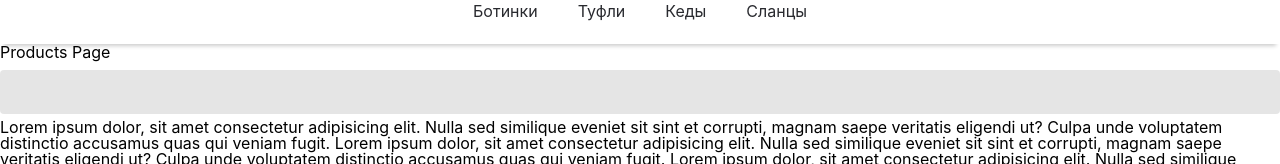
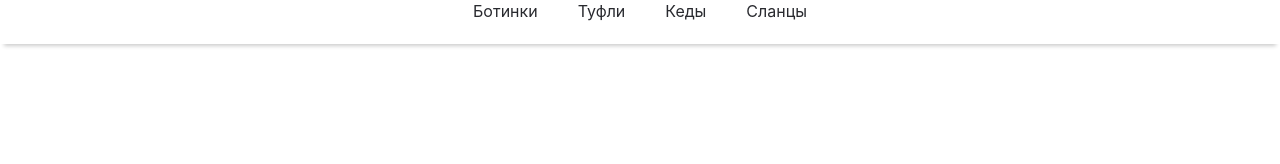
Before and after one commit to lukasemperfi/online-shop, a React (Create React App) app: page / in a window 1280 px wide. Shown: the part 332-496 px from the top of the page. Built offline with nearby package versions, Linux system fonts and the light colour scheme.

Commit message:
removed comments

```diff
--- a/src/components/ResponsiveAppBar/ResponsiveAppBar.tsx
+++ b/src/components/ResponsiveAppBar/ResponsiveAppBar.tsx
@@ -21,7 +21,6 @@ export const ResponsiveAppBar: FC = () => {
     const [isMenuOpen, setIsMenuOpen] = useState(false)
 
     const handleMenuOpen = () => setIsMenuOpen(!isMenuOpen)
-console.log('render resp app bar');
 
     return (
         <Styled.ResponsiveAppBar ref={responsiveAppBarRef}>
--- a/src/components/UserMenu/UserMenu.tsx
+++ b/src/components/UserMenu/UserMenu.tsx
@@ -17,7 +17,6 @@ export const UserMenu = () => {
 
     // const handleIsCartPopupOpen = () => setIsCartPopupOpen(true)
     // const handleIsCartPopupClose = () => setIsCartPopupOpen(false)
-console.log('render user menu');
 
     return (
         <>
--- a/src/navigation/AppRouter.tsx
+++ b/src/navigation/AppRouter.tsx
@@ -1,35 +1,44 @@
 import { Routes, Route, useRoutes, Navigate } from 'react-router-dom';
-import { LoginForm } from '../components/LoginForm/LoginForm';
 import { MainLayout } from '../components/MainLayout/MainLayout';
+import { AdminPage } from '../pages/AdminPage';
 import { PageNotFound } from '../pages/PageNotFound';
+import { ProductDetails } from '../pages/ProductDetails';
 import { ProductsPage } from '../pages/ProductsPage';
-import { MainRoutes } from './routeNames';
+import { PublicRoutes } from './routeNames';
 
 
 export const AppRouter = () => {
-	// const not = {
-	// 	path: '*',
-	// 	element: <PageNotFound />,
-	// }
-	// const mainRoutes = {
-	// 	path: '/',
-	// 	element: <MainLayout />,
-	// 	children: [
-	// 		{ path: '*', element: <Navigate to='/404' /> },
-	// 		{ path: '404', element: <PageNotFound /> },
-	// 	],
-	// };
 
-	//   const routing = useRoutes([mainRoutes]);
-	// return routing
+	const productsRoutes = [
+		{ path: 'products', element: <ProductsPage /> },
+		{ path: 'products/:id', element: <ProductDetails /> },
+	];
 
-	return (
-		<Routes>
-			<Route path={MainRoutes.MainLayout} element={<MainLayout />}>
-				<Route path='/' element={<ProductsPage />} />
-			</Route>
-			<Route path='*' element={<PageNotFound />} />
-		</Routes>
-	)
+	const privateAdminRoutes = [
+		{ path: 'admin', element: <AdminPage /> },
+	];
+
+	const mainRoutes = {
+		path: '/',
+		element: <MainLayout />,
+		children: [
+			...productsRoutes,
+			...privateAdminRoutes,
+		],
+	};
+
+	const routes = useRoutes([mainRoutes])
+	return <>{routes}</>
+
+	// return (
+	// 	<Routes>
+	// 		<Route path={PublicRoutes.MainLayout} element={<MainLayout />}>
+	// 			<Route path='products' element={<ProductsPage />} />
+	// 			<Route path='products/:id' element={<ProductDetails />} />
+	// 			<Route path='admin' element={<AdminPage />} />
+	// 		</Route>
+	// 		<Route path='*' element={<PageNotFound />} />
+	// 	</Routes>
+	// )
 
 }
--- /dev/null
+++ b/src/pages/AdminPage.tsx
@@ -0,0 +1,7 @@
+import React from 'react'
+
+export const AdminPage = () => {
+  return (
+    <div>AdminPage</div>
+  )
+}
--- a/src/pages/PageNotFound.tsx
+++ b/src/pages/PageNotFound.tsx
@@ -1,5 +1,3 @@
-import React from 'react'
-
 export const PageNotFound = () => {
   return (
     <div>PageNotFound</div>
--- /dev/null
+++ b/src/pages/ProductDetails.tsx
@@ -0,0 +1,7 @@
+import React from 'react'
+
+export const ProductDetails = () => {
+  return (
+    <div>ProductDetails</div>
+  )
+}
--- a/src/pages/ProductsPage.tsx
+++ b/src/pages/ProductsPage.tsx
@@ -1,55 +1,9 @@
-import React, { ChangeEvent, useState } from 'react'
-import { Input } from '../components/Input/Input'
-
+import { Outlet } from "react-router-dom"
 export const ProductsPage = () => {
-    const [value, setValue] = useState('')
-    const onChange = (event: ChangeEvent<HTMLInputElement>) => setValue(event.target.value)
     return (
         <div>
             Products Page
-            <Input
-                value={value}
-                onChange={onChange}
-            />
-            Lorem ipsum dolor, sit amet consectetur adipisicing elit. Nulla sed similique eveniet sit sint et corrupti, magnam saepe veritatis eligendi ut? Culpa unde voluptatem distinctio accusamus quas qui veniam fugit.
-            Lorem ipsum dolor, sit amet consectetur adipisicing elit. Nulla sed similique eveniet sit sint et corrupti, magnam saepe veritatis eligendi ut? Culpa unde voluptatem distinctio accusamus quas qui veniam fugit.
-            Lorem ipsum dolor, sit amet consectetur adipisicing elit. Nulla sed similique eveniet sit sint et corrupti, magnam saepe veritatis eligendi ut? Culpa unde voluptatem distinctio accusamus quas qui veniam fugit.
-            Lorem ipsum dolor, sit amet consectetur adipisicing elit. Nulla sed similique eveniet sit sint et corrupti, magnam saepe veritatis eligendi ut? Culpa unde voluptatem distinctio accusamus quas qui veniam fugit.
-            Lorem ipsum dolor, sit amet consectetur adipisicing elit. Nulla sed similique eveniet sit sint et corrupti, magnam saepe veritatis eligendi ut? Culpa unde voluptatem distinctio accusamus quas qui veniam fugit.
-            Lorem ipsum dolor, sit amet consectetur adipisicing elit. Nulla sed similique eveniet sit sint et corrupti, magnam saepe veritatis eligendi ut? Culpa unde voluptatem distinctio accusamus quas qui veniam fugit.
-            Lorem ipsum dolor, sit amet consectetur adipisicing elit. Nulla sed similique eveniet sit sint et corrupti, magnam saepe veritatis eligendi ut? Culpa unde voluptatem distinctio accusamus quas qui veniam fugit.
-            Lorem ipsum dolor, sit amet consectetur adipisicing elit. Nulla sed similique eveniet sit sint et corrupti, magnam saepe veritatis eligendi ut? Culpa unde voluptatem distinctio accusamus quas qui veniam fugit.
-            Lorem ipsum dolor, sit amet consectetur adipisicing elit. Nulla sed similique eveniet sit sint et corrupti, magnam saepe veritatis eligendi ut? Culpa unde voluptatem distinctio accusamus quas qui veniam fugit.
-            Lorem ipsum dolor, sit amet consectetur adipisicing elit. Nulla sed similique eveniet sit sint et corrupti, magnam saepe veritatis eligendi ut? Culpa unde voluptatem distinctio accusamus quas qui veniam fugit.
-            Lorem ipsum dolor, sit amet consectetur adipisicing elit. Nulla sed similique eveniet sit sint et corrupti, magnam saepe veritatis eligendi ut? Culpa unde voluptatem distinctio accusamus quas qui veniam fugit.
-            Lorem ipsum dolor, sit amet consectetur adipisicing elit. Nulla sed similique eveniet sit sint et corrupti, magnam saepe veritatis eligendi ut? Culpa unde voluptatem distinctio accusamus quas qui veniam fugit.
-            Lorem ipsum dolor, sit amet consectetur adipisicing elit. Nulla sed similique eveniet sit sint et corrupti, magnam saepe veritatis eligendi ut? Culpa unde voluptatem distinctio accusamus quas qui veniam fugit.
-            Lorem ipsum dolor, sit amet consectetur adipisicing elit. Nulla sed similique eveniet sit sint et corrupti, magnam saepe veritatis eligendi ut? Culpa unde voluptatem distinctio accusamus quas qui veniam fugit.
-            Lorem ipsum dolor, sit amet consectetur adipisicing elit. Nulla sed similique eveniet sit sint et corrupti, magnam saepe veritatis eligendi ut? Culpa unde voluptatem distinctio accusamus quas qui veniam fugit.
-            Lorem ipsum dolor, sit amet consectetur adipisicing elit. Nulla sed similique eveniet sit sint et corrupti, magnam saepe veritatis eligendi ut? Culpa unde voluptatem distinctio accusamus quas qui veniam fugit.
-            Lorem ipsum dolor, sit amet consectetur adipisicing elit. Nulla sed similique eveniet sit sint et corrupti, magnam saepe veritatis eligendi ut? Culpa unde voluptatem distinctio accusamus quas qui veniam fugit.
-            Lorem ipsum dolor, sit amet consectetur adipisicing elit. Nulla sed similique eveniet sit sint et corrupti, magnam saepe veritatis eligendi ut? Culpa unde voluptatem distinctio accusamus quas qui veniam fugit.
-            Lorem ipsum dolor, sit amet consectetur adipisicing elit. Nulla sed similique eveniet sit sint et corrupti, magnam saepe veritatis eligendi ut? Culpa unde voluptatem distinctio accusamus quas qui veniam fugit.
-            Lorem ipsum dolor, sit amet consectetur adipisicing elit. Nulla sed similique eveniet sit sint et corrupti, magnam saepe veritatis eligendi ut? Culpa unde voluptatem distinctio accusamus quas qui veniam fugit.
-            Lorem ipsum dolor, sit amet consectetur adipisicing elit. Nulla sed similique eveniet sit sint et corrupti, magnam saepe veritatis eligendi ut? Culpa unde voluptatem distinctio accusamus quas qui veniam fugit.
-            Lorem ipsum dolor, sit amet consectetur adipisicing elit. Nulla sed similique eveniet sit sint et corrupti, magnam saepe veritatis eligendi ut? Culpa unde voluptatem distinctio accusamus quas qui veniam fugit.
-            Lorem ipsum dolor, sit amet consectetur adipisicing elit. Nulla sed similique eveniet sit sint et corrupti, magnam saepe veritatis eligendi ut? Culpa unde voluptatem distinctio accusamus quas qui veniam fugit.
-            Lorem ipsum dolor, sit amet consectetur adipisicing elit. Nulla sed similique eveniet sit sint et corrupti, magnam saepe veritatis eligendi ut? Culpa unde voluptatem distinctio accusamus quas qui veniam fugit.
-            Lorem ipsum dolor, sit amet consectetur adipisicing elit. Nulla sed similique eveniet sit sint et corrupti, magnam saepe veritatis eligendi ut? Culpa unde voluptatem distinctio accusamus quas qui veniam fugit.
-            Lorem ipsum dolor, sit amet consectetur adipisicing elit. Nulla sed similique eveniet sit sint et corrupti, magnam saepe veritatis eligendi ut? Culpa unde voluptatem distinctio accusamus quas qui veniam fugit.
-            Lorem ipsum dolor, sit amet consectetur adipisicing elit. Nulla sed similique eveniet sit sint et corrupti, magnam saepe veritatis eligendi ut? Culpa unde voluptatem distinctio accusamus quas qui veniam fugit.
-            Lorem ipsum dolor, sit amet consectetur adipisicing elit. Nulla sed similique eveniet sit sint et corrupti, magnam saepe veritatis eligendi ut? Culpa unde voluptatem distinctio accusamus quas qui veniam fugit.
-            Lorem ipsum dolor, sit amet consectetur adipisicing elit. Nulla sed similique eveniet sit sint et corrupti, magnam saepe veritatis eligendi ut? Culpa unde voluptatem distinctio accusamus quas qui veniam fugit.
-            Lorem ipsum dolor, sit amet consectetur adipisicing elit. Nulla sed similique eveniet sit sint et corrupti, magnam saepe veritatis eligendi ut? Culpa unde voluptatem distinctio accusamus quas qui veniam fugit.
-            Lorem ipsum dolor, sit amet consectetur adipisicing elit. Nulla sed similique eveniet sit sint et corrupti, magnam saepe veritatis eligendi ut? Culpa unde voluptatem distinctio accusamus quas qui veniam fugit.
-            Lorem ipsum dolor, sit amet consectetur adipisicing elit. Nulla sed similique eveniet sit sint et corrupti, magnam saepe veritatis eligendi ut? Culpa unde voluptatem distinctio accusamus quas qui veniam fugit.
-            Lorem ipsum dolor, sit amet consectetur adipisicing elit. Nulla sed similique eveniet sit sint et corrupti, magnam saepe veritatis eligendi ut? Culpa unde voluptatem distinctio accusamus quas qui veniam fugit.
-            Lorem ipsum dolor, sit amet consectetur adipisicing elit. Nulla sed similique eveniet sit sint et corrupti, magnam saepe veritatis eligendi ut? Culpa unde voluptatem distinctio accusamus quas qui veniam fugit.
-            Lorem ipsum dolor, sit amet consectetur adipisicing elit. Nulla sed similique eveniet sit sint et corrupti, magnam saepe veritatis eligendi ut? Culpa unde voluptatem distinctio accusamus quas qui veniam fugit.
-            Lorem ipsum dolor, sit amet consectetur adipisicing elit. Nulla sed similique eveniet sit sint et corrupti, magnam saepe veritatis eligendi ut? Culpa unde voluptatem distinctio accusamus quas qui veniam fugit.
-            Lorem ipsum dolor, sit amet consectetur adipisicing elit. Nulla sed similique eveniet sit sint et corrupti, magnam saepe veritatis eligendi ut? Culpa unde voluptatem distinctio accusamus quas qui veniam fugit.
-            Lorem ipsum dolor, sit amet consectetur adipisicing elit. Nulla sed similique eveniet sit sint et corrupti, magnam saepe veritatis eligendi ut? Culpa unde voluptatem distinctio accusamus quas qui veniam fugit.
-            Lorem ipsum dolor, sit amet consectetur adipisicing elit. Nulla sed similique eveniet sit sint et corrupti, magnam saepe veritatis eligendi ut? Culpa unde voluptatem distinctio accusamus quas qui veniam fugit.
+            <Outlet/>
         </div>
     )
 }
```
Also changed, not shown: src/navigation/routeNames.ts (+12 -2 lines).
